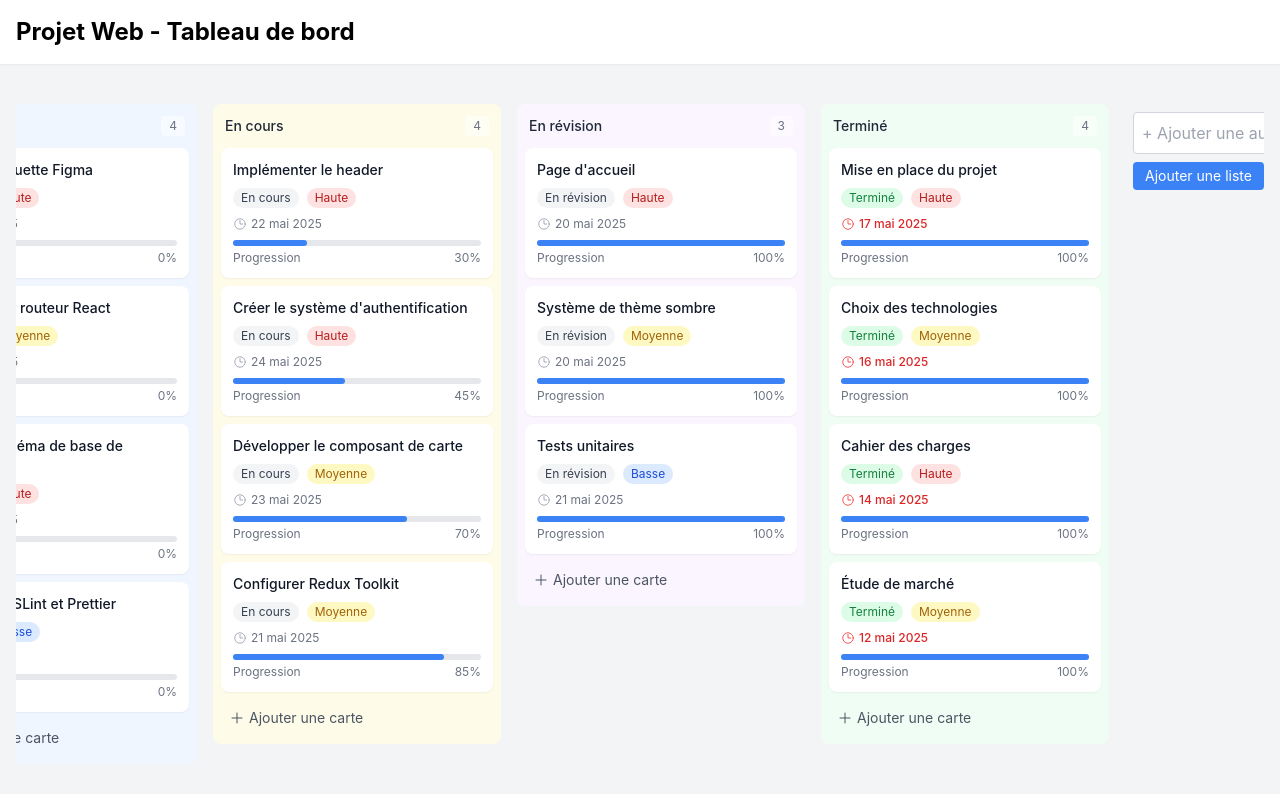
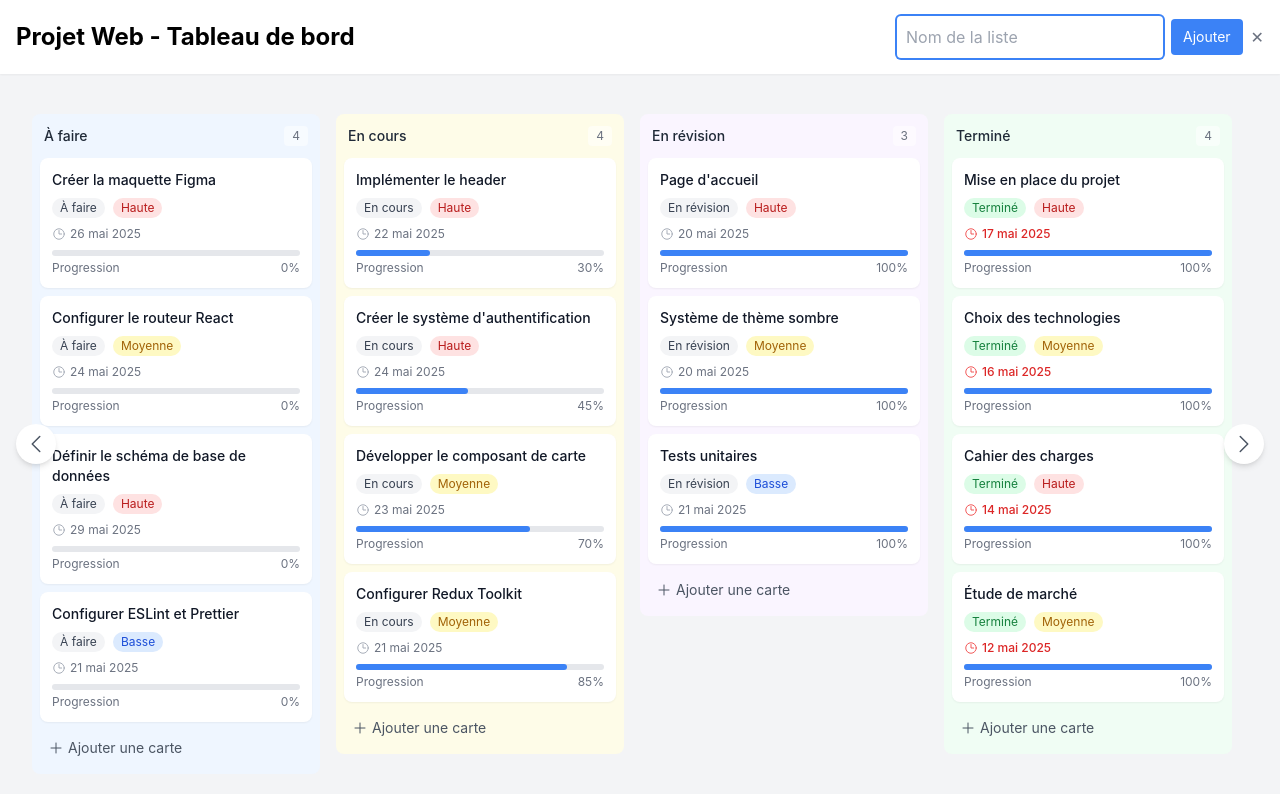
Before and after one commit to AkremBelkahla/react-trello-clone, a React (Create React App) app: page / in a window 1280 px wide. Both pictures are taken after a click on the button "Ajouter une liste". Shown: the top 794 px of the page. Built offline with nearby package versions, Linux system fonts and the light colour scheme.

Commit message:
feat: ajout des composants de base pour le tableau kanban avec gestion du drag-and-drop

```diff
--- a/src/components/List.tsx
+++ b/src/components/List.tsx
@@ -10,7 +10,7 @@ interface ListProps {
     title: string;
   };
   cards: CardType[];
-  onAddCard: (title: string) => void;
+  onAddCard: (title: string, listId: string) => void;
 }
 
 const List: React.FC<ListProps> = ({ list, cards, onAddCard }) => {
@@ -24,7 +24,7 @@ const List: React.FC<ListProps> = ({ list, cards, onAddCard }) => {
       return;
     }
 
-    onAddCard(newCardTitle);
+    onAddCard(newCardTitle, list.id);
     setNewCardTitle('');
     setIsAddingCard(false);
   };
--- a/src/index.css
+++ b/src/index.css
@@ -11,3 +11,13 @@ body {
   -moz-osx-font-smoothing: grayscale;
   @apply bg-gray-100;
 }
+
+/* Styles pour masquer la barre de défilement */
+.scrollbar-hide::-webkit-scrollbar {
+  display: none;
+}
+
+.scrollbar-hide {
+  -ms-overflow-style: none;
+  scrollbar-width: none;
+}
--- a/src/pages/BoardPage.tsx
+++ b/src/pages/BoardPage.tsx
@@ -1,12 +1,16 @@
-import React, { useState } from 'react';
+import React, { useState, useRef } from 'react';
 import { DragDropContext, DropResult } from 'react-beautiful-dnd';
+import { PlusIcon, ChevronLeftIcon, ChevronRightIcon } from '@heroicons/react/24/outline';
 import { useAppDispatch, useAppSelector } from '../app/hooks';
 import { addList, addCard, moveCard } from '../features/board/boardSlice';
 import List from '../components/List';
+import '../index.css';
 
 const BoardPage: React.FC = () => {
   const dispatch = useAppDispatch();
   const [newListTitle, setNewListTitle] = useState('');
+  const [showAddListForm, setShowAddListForm] = useState(false);
+  const containerRef = useRef<HTMLDivElement>(null);
 
   const { boards, lists, cards } = useAppSelector((state) => state.board);
 
@@ -18,7 +22,10 @@ const BoardPage: React.FC = () => {
 
   const handleAddList = (e: React.FormEvent) => {
     e.preventDefault();
-    if (!newListTitle.trim()) return;
+    if (!newListTitle.trim()) {
+      setShowAddListForm(false);
+      return;
+    }
 
     dispatch(addList({
       title: newListTitle,
@@ -26,25 +33,38 @@ const BoardPage: React.FC = () => {
     }));
 
     setNewListTitle('');
+    setShowAddListForm(false);
   };
 
-  const handleAddCard = (title: string, listId: string) => {
-    if (!title.trim() || !listId) return;
+  const scroll = (direction: 'left' | 'right') => {
+    if (containerRef.current) {
+      const scrollAmount = 300; // Ajustez cette valeur selon vos besoins
+      if (direction === 'left') {
+        containerRef.current.scrollBy({ left: -scrollAmount, behavior: 'smooth' });
+      } else {
+        containerRef.current.scrollBy({ left: scrollAmount, behavior: 'smooth' });
+      }
+    }
+  };
 
-    // Trouver la liste par son ID pour déterminer le statut par défaut
-    const targetList = lists.find(list => list.id === listId);
+  const handleAddCard = (title: string) => {
+    if (!title.trim()) return;
+
+    // Utiliser la première liste disponible comme liste par défaut
+    // ou la liste sélectionnée si vous avez une logique de sélection
+    const defaultList = boardLists[0];
+    if (!defaultList) return;
+
     let status: 'todo' | 'in_progress' | 'in_review' | 'done' = 'todo';
 
-    if (targetList) {
-      // Déterminer le statut en fonction du nom de la liste
-      if (targetList.title.includes('En cours')) status = 'in_progress';
-      else if (targetList.title.includes('révision')) status = 'in_review';
-      else if (targetList.title.includes('Terminé')) status = 'done';
-    }
+    // Déterminer le statut en fonction du nom de la liste
+    if (defaultList.title.includes('En cours')) status = 'in_progress';
+    else if (defaultList.title.includes('révision')) status = 'in_review';
+    else if (defaultList.title.includes('Terminé')) status = 'done';
 
     dispatch(addCard({
       title,
-      listId,
+      listId: defaultList.id,
       status,
       priority: 'medium',
       progress: 0,
@@ -52,7 +72,7 @@ const BoardPage: React.FC = () => {
     }));
   };
 
-  const onDragEnd = (result: DropResult) => {
+  const handleDragEnd = (result: DropResult) => {
     const { destination, source, draggableId } = result;
 
     // Si la destination n'existe pas ou si l'élément est déposé au même endroit
@@ -80,21 +100,73 @@ const BoardPage: React.FC = () => {
   return (
     <div className="min-h-screen bg-gray-100">
       <header className="bg-white shadow-sm">
-        <div className="container mx-auto px-4 py-4">
+        <div className="container mx-auto px-4 py-4 flex justify-between items-center">
           <h1 className="text-2xl font-bold">{boards[0].title}</h1>
+          <div className="flex items-center space-x-4">
+            {!showAddListForm ? (
+              <button
+                onClick={() => setShowAddListForm(true)}
+                className="bg-blue-500 text-white px-4 py-2 rounded hover:bg-blue-600 text-sm flex items-center"
+              >
+                <PlusIcon className="w-4 h-4 mr-1" />
+                Ajouter une liste
+              </button>
+            ) : (
+              <form onSubmit={handleAddList} className="flex items-center space-x-2">
+                <input
+                  type="text"
+                  value={newListTitle}
+                  onChange={(e) => setNewListTitle(e.target.value)}
+                  placeholder="Nom de la liste"
+                  className="p-2 rounded border border-gray-300 focus:outline-none focus:ring-2 focus:ring-blue-500 focus:border-transparent"
+                  autoFocus
+                />
+                <button
+                  type="submit"
+                  className="bg-blue-500 text-white px-3 py-2 rounded hover:bg-blue-600 text-sm"
+                >
+                  Ajouter
+                </button>
+                <button
+                  type="button"
+                  onClick={() => {
+                    setShowAddListForm(false);
+                    setNewListTitle('');
+                  }}
+                  className="text-gray-500 hover:text-gray-700"
+                >
+                  ✕
+                </button>
+              </form>
+            )}
+          </div>
         </div>
       </header>
 
       <main className="container mx-auto px-4 py-6">
-        <DragDropContext onDragEnd={onDragEnd}>
-          <div className="flex-1 p-4 overflow-x-auto">
-            <div className="flex items-start gap-4">
+        <div className="relative">
+          <button
+            onClick={() => scroll('left')}
+            className="absolute left-0 top-1/2 transform -translate-y-1/2 z-10 bg-white p-2 rounded-full shadow-md hover:bg-gray-100 focus:outline-none focus:ring-2 focus:ring-blue-500"
+            aria-label="Faire défiler vers la gauche"
+          >
+            <ChevronLeftIcon className="w-6 h-6 text-gray-600" />
+          </button>
+
+          <DragDropContext onDragEnd={handleDragEnd}>
+            <div
+              ref={containerRef}
+              className="flex-1 p-4 overflow-x-hidden scrollbar-hide"
+            >
+              <div className="flex items-start gap-4 w-max">
               {boardLists.map((list) => {
                 const listCards = cards
                   .filter(card => card.listId === list.id)
                   .sort((a, b) => {
                     // Trier les cartes par date de création (les plus récentes en premier)
-                    return new Date(b.createdAt).getTime() - new Date(a.createdAt).getTime();
+                    const dateA = a.createdAt ? new Date(a.createdAt).getTime() : 0;
+                    const dateB = b.createdAt ? new Date(b.createdAt).getTime() : 0;
+                    return dateB - dateA;
                   });
 
                 return (
@@ -107,38 +179,20 @@ const BoardPage: React.FC = () => {
                 );
               })}
 
-              {/* Formulaire pour ajouter une nouvelle liste */}
-              <div className="w-64 flex-shrink-0">
-                <form onSubmit={handleAddList} className="bg-gray-100 p-2 rounded-lg">
-                  <input
-                    type="text"
-                    value={newListTitle}
-                    onChange={(e) => setNewListTitle(e.target.value)}
-                    placeholder="+ Ajouter une autre liste"
-                    className="w-full p-2 rounded border border-gray-300 focus:outline-none focus:ring-2 focus:ring-blue-500 focus:border-transparent"
-                  />
-                  <div className="mt-2 flex">
-                    <button
-                      type="submit"
-                      className="bg-blue-500 text-white px-3 py-1 rounded hover:bg-blue-600 text-sm"
-                    >
-                      Ajouter une liste
-                    </button>
-                    <button
-                      type="button"
-                      onClick={() => setNewListTitle('')}
-                      className="ml-2 text-gray-500 hover:text-gray-700"
-                    >
-                      ✕
-                    </button>
-                  </div>
-                </form>
-              </div>
+
             </div>
           </div>
         </DragDropContext>
-      </main>
-    </div>
+        <button
+          onClick={() => scroll('right')}
+          className="absolute right-0 top-1/2 transform -translate-y-1/2 z-10 bg-white p-2 rounded-full shadow-md hover:bg-gray-100 focus:outline-none focus:ring-2 focus:ring-blue-500"
+          aria-label="Faire défiler vers la droite"
+        >
+          <ChevronRightIcon className="w-6 h-6 text-gray-600" />
+        </button>
+      </div>
+    </main>
+  </div>
   );
 };
 
```
